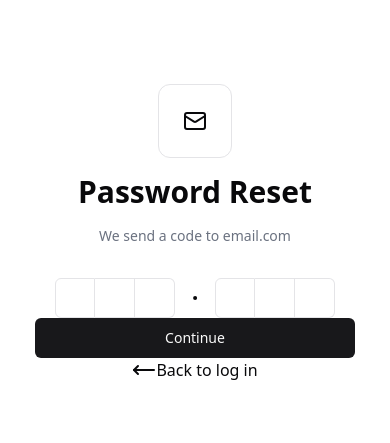
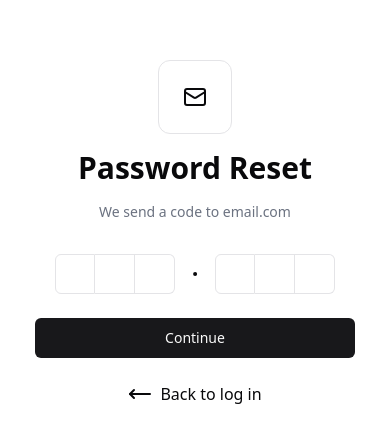
Before and after one commit to nainglinthant111/Postal-Code-Myanmar-org, a Next.js app: page /auth/otp in a window 390 px wide. Shown: the part 189-632 px from the top of the page. Built offline with nearby package versions, Linux system fonts and the light colour scheme.

Commit message:
fix:handle responsive

```diff
--- a/src/app/auth/otp/page.tsx
+++ b/src/app/auth/otp/page.tsx
@@ -40,13 +40,13 @@ const Page = () => {
           <InputOTPSlot index={5} />
         </InputOTPGroup>
       </InputOTP>
-      <Button className="w-full max-w-xs md:mt-6" onClick={gotoComplete}>
+      <Button className="w-full max-w-xs mt-6" onClick={gotoComplete}>
         Continue
       </Button>
       <Link href="/auth/sign-in">
-        <div className="flex md:mt-6 cursor-pointer">
+        <div className="flex mt-6 cursor-pointer">
           <MoveLeft />
-          <span className="md:ml-2">Back to log in</span>
+          <span className="ml-2">Back to log in</span>
         </div>
       </Link>
     </div>
```
